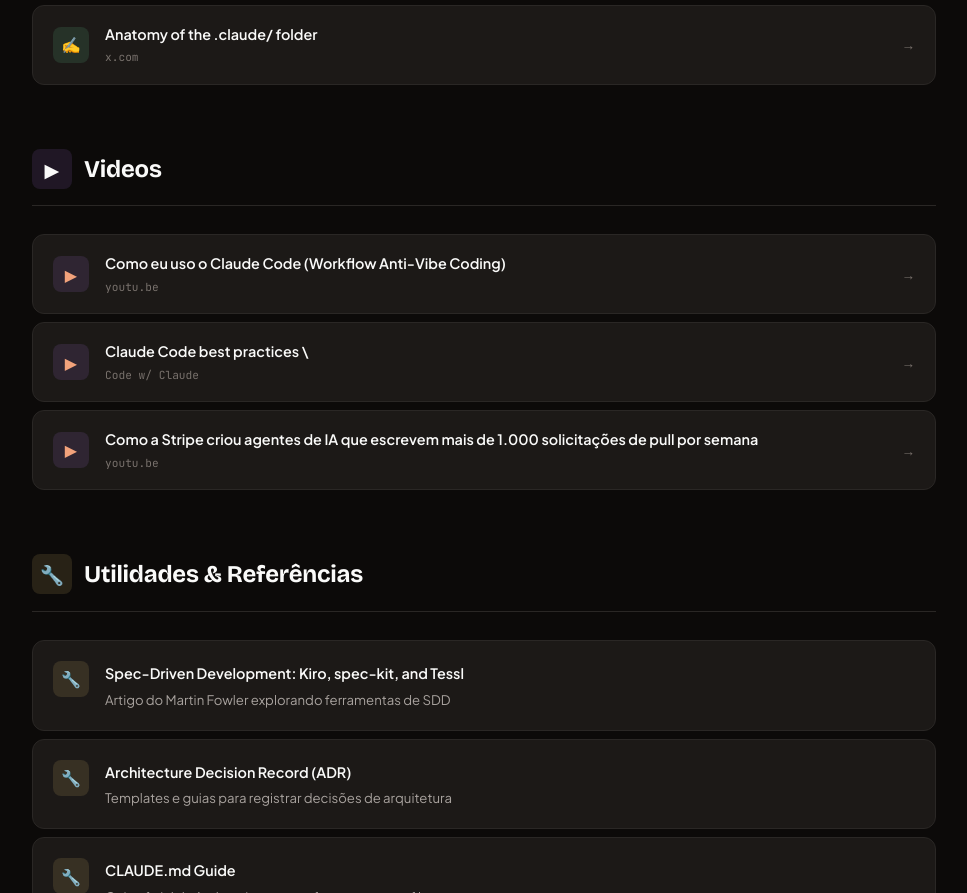
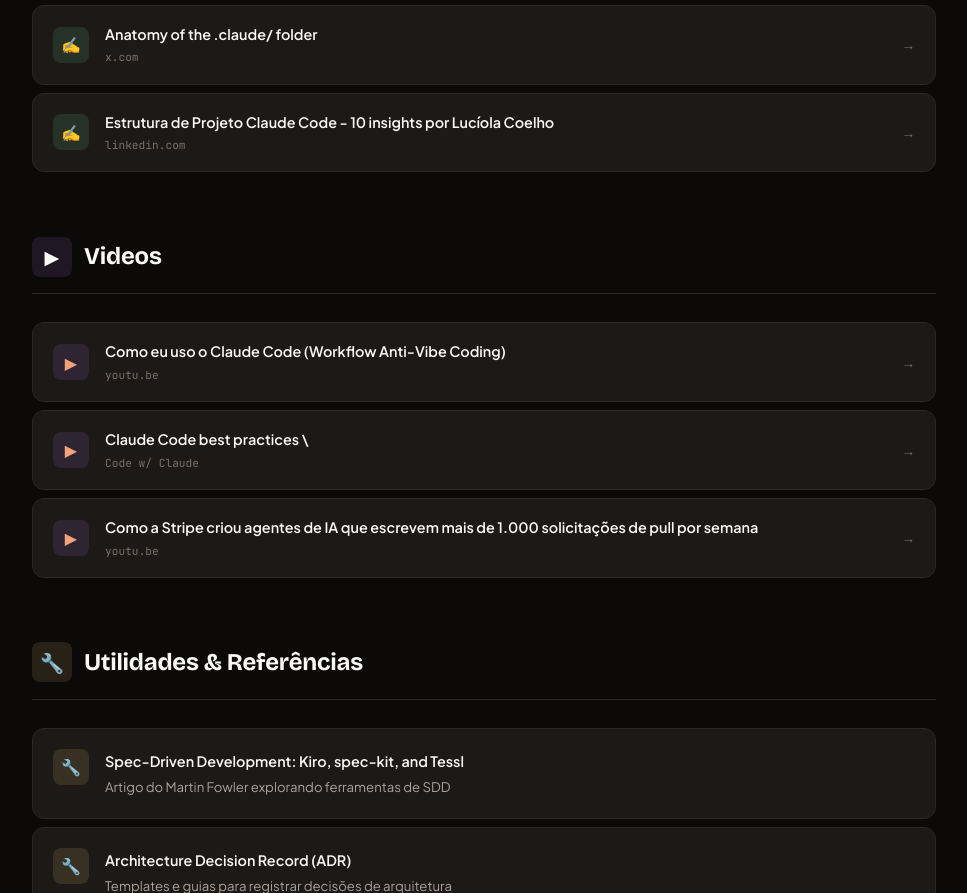
Before and after one commit to fabianogoes/awesome-ai-software-development, a plain HTML site: page index.html in a window 1280 px wide. Shown: the part 4232-5125 px from the top of the page, without its empty margins (296-1263 px from the left). Drawn offline with nearby package versions, Linux system fonts and the light colour scheme.

Commit message:
update github page

```diff
--- a/index.html
+++ b/index.html
@@ -908,6 +908,14 @@
   </div>
   <span class="pub-arrow">&#8594;</span>
 </a>
+<a href="https://www.linkedin.com/posts/luciola-coelho-agencia-de-ia_claudemd-share-7441180082175467520-99ks/" target="_blank" rel="noopener" class="pub-item">
+  <div class="pub-icon article">&#9997;</div>
+  <div class="pub-content">
+    <span class="pub-title">Estrutura de Projeto Claude Code - 10 insights por Lucíola Coelho</span>
+    <div class="pub-source">linkedin.com</div>
+  </div>
+  <span class="pub-arrow">&#8594;</span>
+</a>
 </div>
 </section>
 
```
Also changed, not shown: images/proposal-claude-code-projeto-structure.jpeg (added), 2 other files.
